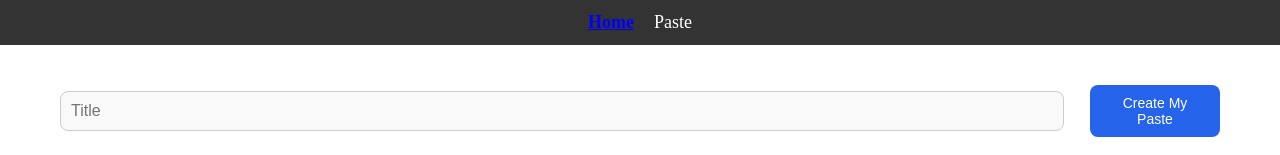
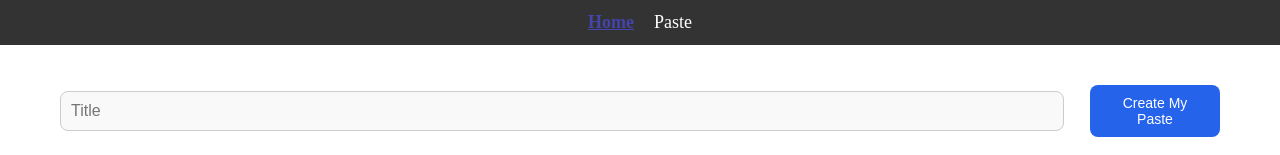
Before and after one commit to amanyadav0109/Pasteapp, a React (Vite) app: page / in a window 1280 px wide. Shown: the top 155 px of the page. Built offline with nearby package versions, Linux system fonts and the light colour scheme.

Commit message:
fix: update active link color in Navbar.css

```diff
--- a/src/components/Navbar.css
+++ b/src/components/Navbar.css
@@ -15,7 +15,7 @@
 }
 
 .active-link {
-  color: blue;
+  color: rgb(69, 68, 172);
   font-weight: bold;
   font-size: 18px;
   text-decoration: underline;
```
